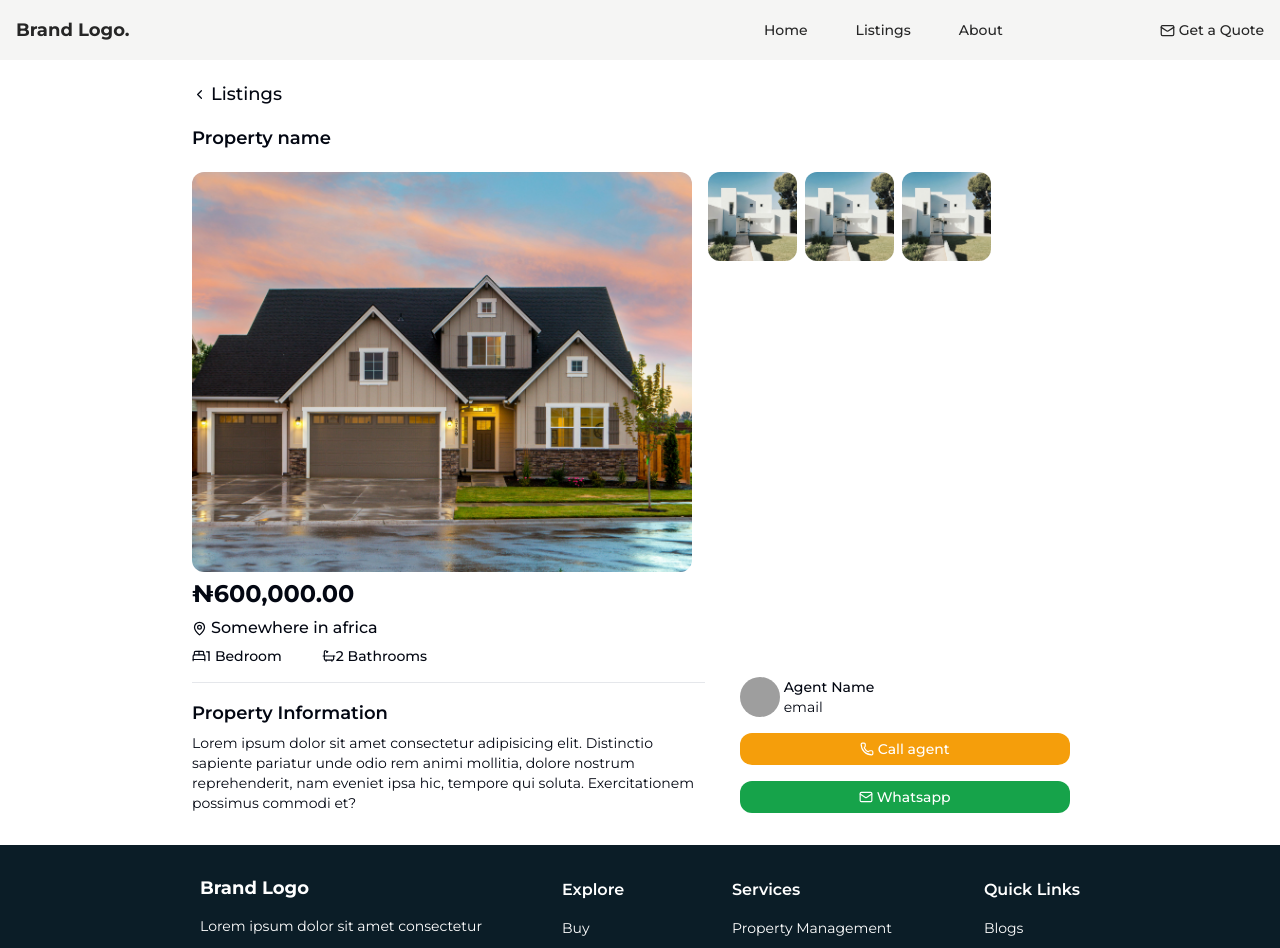
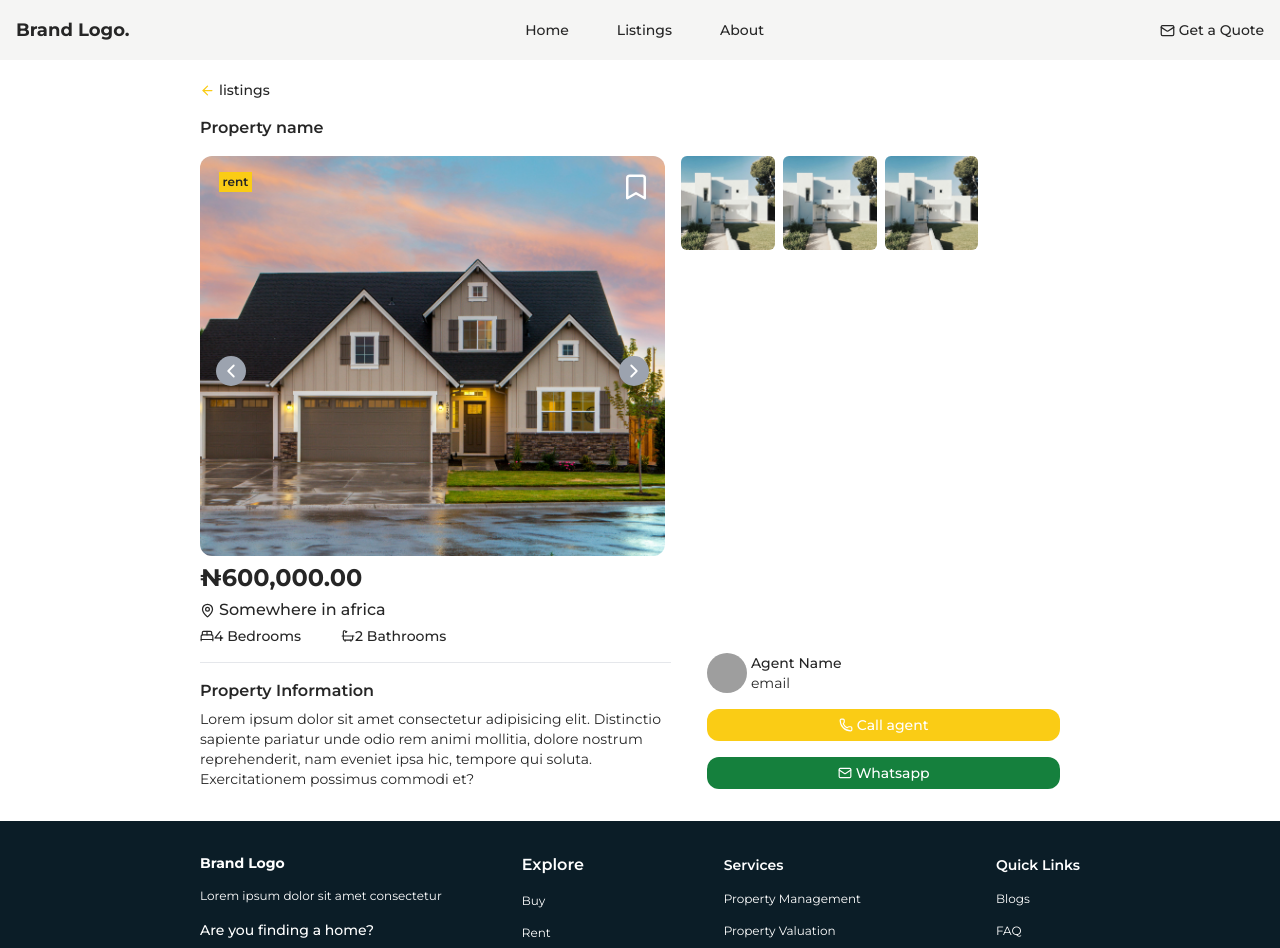
Before and after one commit to Uyiosa2607/MoveIn, a Next.js app: page /listing/36 in a window 1280 px wide. Shown: the top 948 px of the page. Built offline with nearby package versions, Linux system fonts and the light colour scheme; grey boxes are pictures that could not be loaded.

Commit message:
completed listing details page and many more improvements

```diff
--- a/app/listing/[id]/page.tsx
+++ b/app/listing/[id]/page.tsx
@@ -4,11 +4,14 @@ import Footer from "@/components/footer";
 import Image from "next/image";
 import {
   ChevronLeft,
+  ChevronRight,
   Bath,
+  ArrowLeft,
   BedDouble,
   MapPin,
   Phone,
   Mail,
+  Bookmark,
 } from "lucide-react";
 import { useRouter } from "next/navigation";
 import { formatToNaira } from "@/lib/utils";
@@ -19,33 +22,55 @@ const mockIMGS = ["/banner.jpg", "/banner.jpg", "/banner.jpg"];
 
 export default function Listing() {
   const router = useRouter();
-  let bathrooms = 2;
-  let bedrooms = 1;
+  const bathrooms: number = 2;
+  const bedrooms: number = 4;
 
   return (
-    <div className="bg-[#ffff]">
+    <div className="bg-[#ffff] text-neutral-800">
       <Header />
-      <div className="container w-[70%] mx-auto">
+      <div className="container w-full px-2 lg:w-[70%] mx-auto">
         <div
           onClick={() => router.back()}
-          className="w-full mb-4  mt-20 flex items-center gap-1"
+          className="w-full mb-1.5 md:mb-4 text-neutral-800 mt-14 md:mt-20 flex items-center gap-1"
         >
-          <ChevronLeft size={15} />
-          <p className="font-medium capitalize text-lg">listings</p>
+          <ArrowLeft className="text-yellow-400" size={15} />
+          <p className="font-medium text-sm">listings</p>
         </div>
-        <p className="my-4 mb-5 text-lg font-semibold">Property name</p>
-        <div className="flex w-full  gap-4">
-          <div className="flex-2 ">
+        <p className="my-1.5 md:my-4 w-full truncate mb-2 text-md font-semibold">
+          Property name
+        </p>
+        <div className="flex w-full flex-col md:flex-row gap-4">
+          <div className="flex-[1.4] relative w-full">
             <Image
               width={10000}
               quality={100}
               height={1000}
               src={"/banner_2.jpg"}
               alt="listing image"
-              className="w-[500px] rounded-xl h-[400px] object-cover"
+              className="w-full rounded-xl h-[300px] md:h-[400px] object-cover"
             />
+
+            <p className="px-1 py-0.5 w-fit absolute left-[4%]  top-[4%] bg-yellow-400 font-semibold text-xs ">
+              {"rent"}
+            </p>
+
+            <Bookmark
+              className="absolute text-white top-[4%] right-[3%]"
+              size={30}
+            />
+
+            <div className="w-full absolute text-white left-0 z-[20] top-[50%]  flex items-center px-4 justify-between">
+              <ChevronLeft
+                size={30}
+                className="p-1 rounded-full bg-gray-400 hover:bg-gray-200"
+              />
+              <ChevronRight
+                size={30}
+                className="p-1 rounded-full bg-gray-400 hover:bg-gray-200"
+              />
+            </div>
           </div>
-          <div className="flex-1 grid gap-2 grid-cols-4">
+          <div className="flex-[1.2] grid gap-2 grid-cols-4">
             {mockIMGS.map((image, index) => (
               <Image
                 key={index}
@@ -54,42 +79,44 @@ export default function Listing() {
                 height={200}
                 src={image}
                 quality={100}
-                className="h-200 rounded-xl object-cover w-auto"
+                className="h-200 rounded-md object-cover w-auto"
               />
             ))}
           </div>
         </div>
         <div>
-          <div className="flex flex-row gap-4">
-            <div className="flex-[1.4]">
+          <div className="flex flex-col md:flex-row gap-4">
+            <div className="flex-[1.2]">
               <p className="text-2xl font-bold my-1.5">
                 {formatToNaira(600000)}
               </p>
               <div className="flex mb-1.5 items-center gap-1">
                 <MapPin size={15} />
-                <p className="text-base font-medium">Somewhere in africa</p>
+                <p className="text-base leading-tight font-medium">
+                  Somewhere in africa
+                </p>
               </div>
               <div className="flex items-center flex-row gap-10">
                 <div className="flex items-center flex-row ">
                   <BedDouble size={14} />
                   {bedrooms === 1 ? (
-                    <p className="text-xs lg:text-sm font-medium">{`${bedrooms} Bedroom`}</p>
+                    <p className="text-xs md:text-sm font-medium">{`${bedrooms} Bedroom`}</p>
                   ) : (
-                    <p className="text-xs lg:text-sm font-medium">{`${bedrooms} Bedrooms`}</p>
+                    <p className="text-xs md:text-sm font-medium">{`${bedrooms} Bedrooms`}</p>
                   )}
                 </div>
                 <div className="flex items-center  flex-row">
                   <Bath size={14} />
                   {bathrooms === 1 ? (
-                    <p className="text-xs lg:text-sm font-medium">{`${bathrooms} Bathroom`}</p>
+                    <p className="text-xs md:text-sm font-medium">{`${bathrooms} Bathroom`}</p>
                   ) : (
-                    <p className="text-xs lg:text-sm font-medium">{`${bathrooms} Bathrooms`}</p>
+                    <p className="text-xs md:text-sm font-medium">{`${bathrooms} Bathrooms`}</p>
                   )}
                 </div>
               </div>
-              <Separator className="my-4" />
+              <Separator className="my-1.5 md:my-4" />
               <div>
-                <p className="text-lg mb-1.5 font-semibold">
+                <p className="text-md mb-1.5 font-semibold">
                   Property Information
                 </p>
                 <p className="font-normal text-sm">
@@ -101,9 +128,6 @@ export default function Listing() {
               </div>
             </div>
             <div className="flex-[1] flex flex-col justify-end">
-              {/* <p className="text-lg pl-[5%] mt-4 font-semibold capitalize mb-6">
-                agent details
-              </p> */}
               <div className="flex  w-full pl-[5%] gap-1 items-center">
                 <Avatar>
                   <AvatarImage src="https://github.com/shadcn.png" />
@@ -114,12 +138,13 @@ export default function Listing() {
                   <p>email</p>
                 </div>
               </div>
+              <Separator className="md:hidden my-1.5" />
               <div className="flex mt-4 w-full  flex-col gap-4">
-                <div className="flex px-4 place-content-center text-white gap-1 py-1.5 rounded-xl text-center bg-amber-500 flex-row items-center w-[90%] mx-auto">
+                <div className="flex px-4 place-content-center text-white gap-1 py-1.5 rounded-xl text-center bg-yellow-400 hover:bg-yellow-500 cursor-pointer flex-row items-center w-[95%] md:w-[90%] mx-auto">
                   <Phone size={14} />
                   <p className="text-sm font-medium">Call agent</p>
                 </div>
-                <div className="flex px-4 place-content-center  text-white gap-1 py-1.5 rounded-xl text-center bg-green-600 flex-row  w-[90%] mx-auto items-center">
+                <div className="flex px-4 place-content-center  text-white gap-1 py-1.5 rounded-xl hover:bg-green-500 text-center bg-green-700 flex-row cursor-pointer  w-[95%] md:w-[90%] mx-auto items-center">
                   <Mail size={14} />
                   <p className="text-sm font-medium">Whatsapp</p>
                 </div>
--- a/app/page.tsx
+++ b/app/page.tsx
@@ -10,36 +10,42 @@ export const mockData = [
     bathrooms: 2,
     bedrooms: 2,
     price: 2000,
+    cat: "rent",
   },
   {
     name: "new apartment 2",
     bathrooms: 1,
     bedrooms: 1,
     price: 2000,
+    cat: "sale",
   },
   {
     name: "new apartment 3",
     bathrooms: 3,
     bedrooms: 3,
-    price: 2000,
+    price: 200000,
+    cat: "sale",
   },
   {
     name: "new apartment 4",
     bathrooms: 2,
     bedrooms: 2,
     price: 2000,
+    cat: "rent",
   },
   {
     name: "new apartment 5",
     bathrooms: 2,
     bedrooms: 2,
     price: 2000,
+    cat: "rent",
   },
   {
     name: "new apartment 6",
     bathrooms: 2,
     bedrooms: 2,
     price: 2000,
+    cat: "rent",
   },
 ];
 
@@ -74,7 +80,9 @@ export default function Home() {
       <div className="container mx-auto w-full px-3 lg:w-[70%]">
         {/* listing section title bar */}
         <div className="flex items-center pt-4 lg:pt-4 lg:mt-0 w-full mb-3 lg:mb-2.5 justify-between">
-          <h3 className="font-medium text-base lg:text-2xl">Browse Listings</h3>
+          <h3 className="font-medium text-base lg:text-2xl">
+            Featured Listings
+          </h3>
           <Link className=" hover:text-yellow-400" href="/properties">
             <div className="flex items-center gap-1 pr-2">
               <p className="font-medium text-xs">view all</p>
--- a/app/properties/page.tsx
+++ b/app/properties/page.tsx
@@ -27,7 +27,7 @@ export default function Properties() {
           </p>
           <ChevronRight size={15} />
         </div>
-        <div className="px-2 gap-y-6 gap-x-2.5 lg:gap-x-4 mt-4 grid grid-cols-2 lg:grid-cols-4">
+        <div className="px-2 gap-y-6 gap-x-2.5 lg:gap-x-4 mt-4 grid grid-cols-2 md:grid-cols-3 lg:grid-cols-4">
           {mockData.map((listing) => (
             <ListingCard key={listing.name} listing={listing} />
           ))}
--- a/components/footer.tsx
+++ b/components/footer.tsx
@@ -1,17 +1,17 @@
 export default function Footer() {
   return (
     <div className="bg-[#0b1d27] text-white h-fit pt-8 pb-10 mt-8">
-      <div className="container px-2 lg:w-[70%] mx-auto">
-        <div className="flex flex-col lg:flex-row gap-5 lg:gap-20 lg:items-center">
+      <div className="container px-2 md:w-[100%] lg:w-[70%] mx-auto">
+        <div className="flex flex-col md:flex-row gap-5 md:gap-20 md:items-center">
           <div className="flex-2 flex gap-4  flex-col">
-            <p className="text-lg leading-tight text-left font-bold">
+            <p className="text-sm leading-tight text-left font-bold">
               Brand Logo
             </p>
-            <p className="text-sm font-normal">
+            <p className="text-xs font-normal">
               Lorem ipsum dolor sit amet consectetur
             </p>
             <div>
-              <p className="text-lg mb-1 font-medium">
+              <p className="text-sm mb-1 font-medium">
                 Are you finding a home?
               </p>
               <input
@@ -21,21 +21,21 @@ export default function Footer() {
               />
             </div>
           </div>
-          <div className="flex-1 flex gap-5 flex-col lg:flex-row lg:items-center  justify-between">
-            <div className="flex gap-4 capitalize text-sm font-normal  flex-col">
+          <div className="flex-1 flex gap-5 flex-col md:flex-row md:items-center  justify-between">
+            <div className="flex gap-4 capitalize text-xs font-normal  flex-col">
               <p className="capitalize text-base font-semibold">explore</p>
               <p>buy</p>
               <p>rent</p>
               <p>short term</p>
             </div>
-            <div className="flex gap-4 capitalize text-sm font-normal  flex-col">
-              <p className="capitalize text-base font-semibold">services</p>
+            <div className="flex gap-4 capitalize text-xs font-normal  flex-col">
+              <p className="capitalize text-sm font-semibold">services</p>
               <p>property management</p>
               <p>Property valuation</p>
               <p>property exchange</p>
             </div>
-            <div className="flex gap-4 capitalize text-sm font-normal  flex-col">
-              <p className="capitalize text-base font-semibold">Quick links</p>
+            <div className="flex gap-4 capitalize text-xs font-normal  flex-col">
+              <p className="capitalize text-sm font-semibold">Quick links</p>
               <p>Blogs</p>
               <p>FAQ</p>
               <p>Reviews</p>
--- a/components/header.tsx
+++ b/components/header.tsx
@@ -19,13 +19,15 @@ export default function Header() {
           </div>
         </Link>
         <div
-          className={`flex lg:flex lg:justify-center transition-transform ease-in-out duration-300 items-center bg-white pt-[18%] pl-2.5 lg:pl-0  lg:pt-0 absolute lg:relative w-[50%]  lg:w-auto h-[100vh] lg:h-0 right-0 top-0  capitalize flex-col lg:flex-row gap-12 font-medium text-sm ${
-            navOpen ? "translate-x-0 overflow-y-clip" : "translate-x-full"
+          className={`flex md:flex md:justify-center transition-transform ease-in-out duration-300 items-center bg-white pt-[18%] pl-2.5 md:pl-0  md:pt-0 absolute md:relative w-[50%]  md:w-auto h-[100vh] md:h-0 right-0 top-0  capitalize flex-col md:flex-row gap-12 font-medium text-sm ${
+            navOpen
+              ? "translate-x-0  overflow-y-clip"
+              : "translate-x-full md:translate-x-0"
           }`}
         >
           <X
             onClick={toggleNav}
-            className="lg:hidden absolute my-6 top-1 right-3"
+            className="md:hidden absolute my-6 top-1 right-3"
           />
           <Link className=" hover:text-yellow-400" href="/">
             <p>Home</p>
@@ -38,11 +40,11 @@ export default function Header() {
             <p>about</p>
           </Link>
         </div>
-        <div className="hidden lg:flex items-center gap-1">
+        <div className="hidden md:flex items-center gap-1">
           <Mail size={15} />
           <p className="font-medium  text-sm">Get a Quote</p>
         </div>
-        <Menu onClick={toggleNav} className="block lg:hidden" />
+        <Menu onClick={toggleNav} className="block md:hidden" />
       </div>
     </div>
   );
--- a/components/home_listing_card.tsx
+++ b/components/home_listing_card.tsx
@@ -3,6 +3,7 @@ import Image from "next/image";
 import { Bath, BedDouble } from "lucide-react";
 import { Separator } from "./ui/separator";
 import { formatToNaira } from "@/lib/utils";
+import Link from "next/link";
 
 interface CardProp {
   listing: {
@@ -10,14 +11,20 @@ interface CardProp {
     bathrooms: number;
     bedrooms: number;
     price: number;
+    cat: string;
   };
 }
 
 export default function HomeListingCard({ listing }: CardProp) {
   return (
+    <Link href={"/listing/44"}>
       <div className="w-full relative">
-      <p className="w-fit p-1.5 font-semibold font-[Montserrat] capitalize absolute left-[5%] top-[4%] lg:top-[7%] text-xs  bg-yellow-400 text text-neutral-800 ">
-        for rent
+        <p
+          className={`w-fit px-1 py-0.5 font-semibold font-[Montserrat] absolute left-[5%] top-[4%] lg:top-[7%] text-xs    text-neutral-800 ${
+            listing?.cat === "rent" ? "bg-yellow-400" : "bg-green-400"
+          } `}
+        >
+          {listing?.cat}
         </p>
         <Image
           alt={listing?.name}
@@ -63,5 +70,6 @@ export default function HomeListingCard({ listing }: CardProp) {
           </div>
         </div>
       </div>
+    </Link>
   );
 }
--- a/components/listing_card.tsx
+++ b/components/listing_card.tsx
@@ -1,7 +1,8 @@
 import Image from "next/image";
-import { Bath, BedDouble, ChevronRight, MapPin } from "lucide-react";
+import { Bath, BedDouble, ChevronRight, MapPin, Bookmark } from "lucide-react";
 import { Separator } from "./ui/separator";
 import { formatToNaira } from "@/lib/utils";
+import Link from "next/link";
 
 interface CardProp {
   listing: {
@@ -9,14 +10,20 @@ interface CardProp {
     bathrooms: number;
     bedrooms: number;
     price: number;
+    cat: string;
   };
 }
 
 export default function ListingCard({ listing }: CardProp) {
   return (
+    <Link href={"/listing/36"}>
       <div className="w-full relative">
-      <p className="w-fit p-1 lg:p-1.5 font-semibold font-[Montserrat] capitalize absolute left-[5%] top-[4%] lg:top-[7%] text-xs  bg-yellow-400 text text-neutral-800 ">
-        for rent
+        <p
+          className={`w-fit px-1 py-0.5 font-semibold font-[Montserrat]  absolute left-[5%] top-[4%] lg:top-[7%] text-xs    text-neutral-800 ${
+            listing?.cat === "rent" ? "bg-yellow-400" : "bg-green-400"
+          } `}
+        >
+          {listing?.cat}
         </p>
         <Image
           alt={listing?.name}
@@ -25,6 +32,10 @@ export default function ListingCard({ listing }: CardProp) {
           height={500}
           src={"/banner.jpg"}
           className="object-fit  w-full h-[120px] lg:h-[160px]"
+        />
+        <Bookmark
+          className="absolute text-white top-[4%] right-[3%]"
+          size={25}
         />
         <div className="p-[8px] rounded-b-2xl bg-stone-100">
           <p className="text-xs lg:text-sm w-full truncate mb-1.5 lg:mb-2.5 font-semibold font-[Montserrat]">
@@ -68,5 +79,6 @@ export default function ListingCard({ listing }: CardProp) {
           </div>
         </div>
       </div>
+    </Link>
   );
 }
```
Lines whose indentation alone changed are shown as unchanged.
